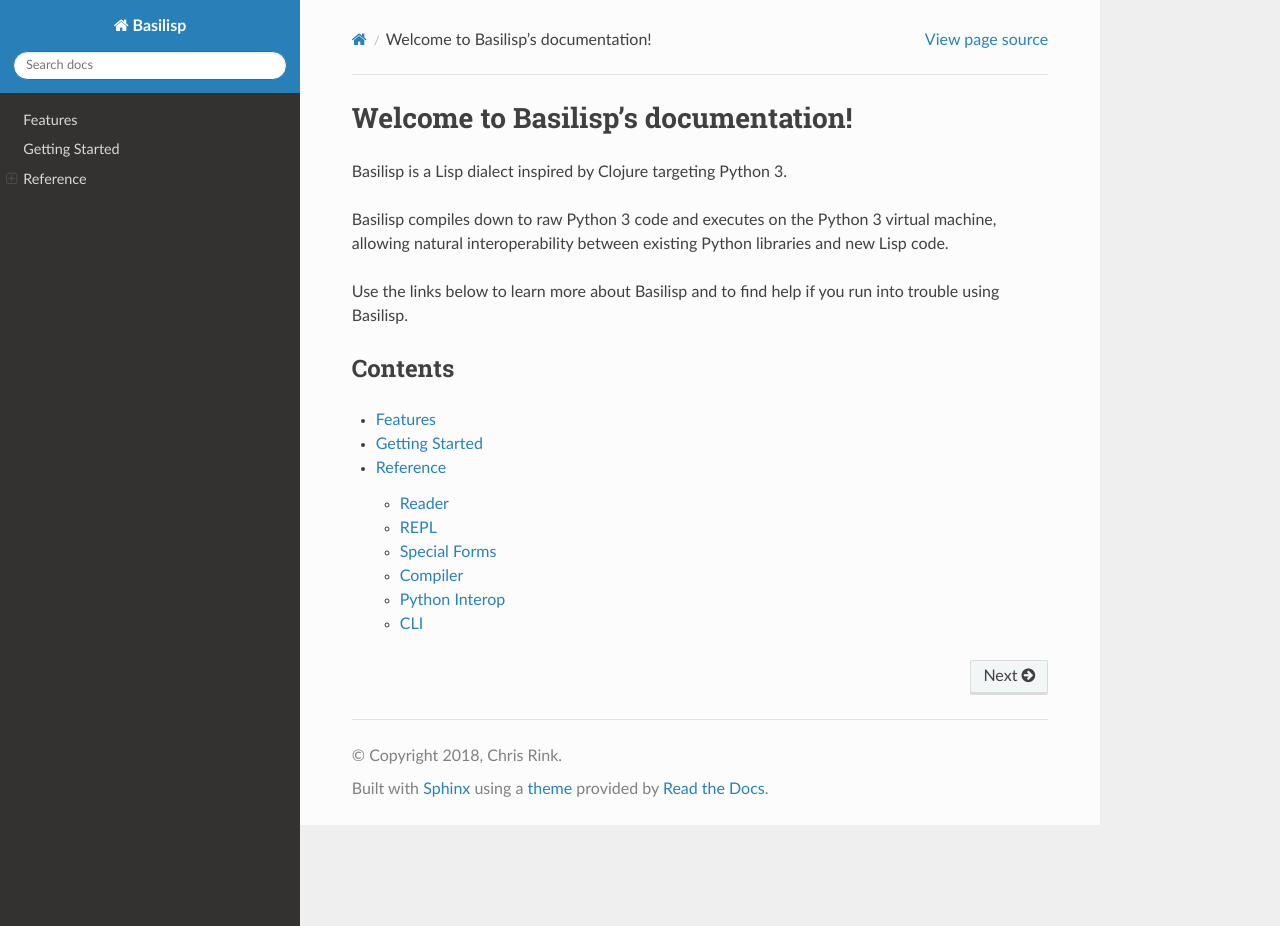
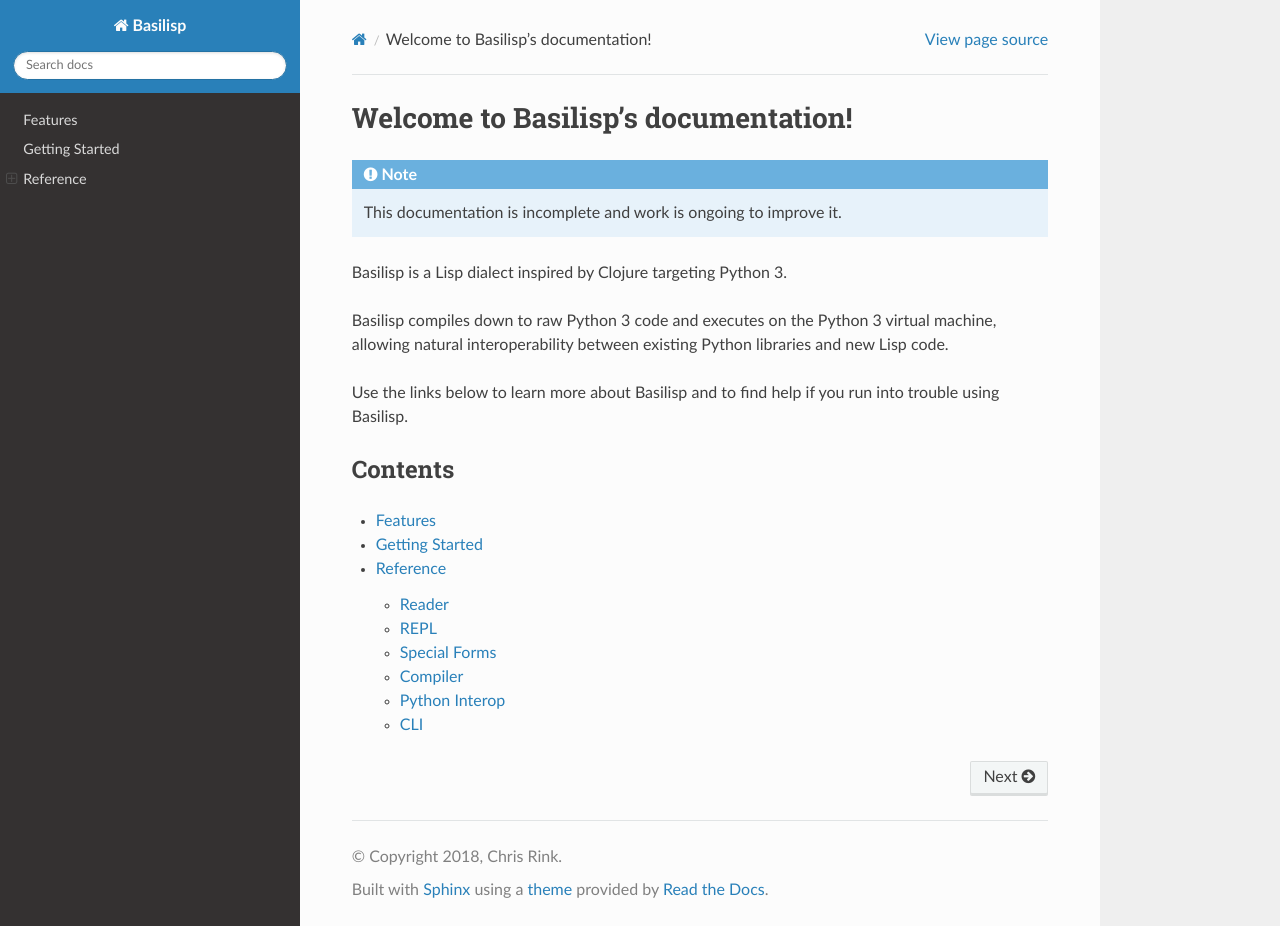
Before and after one commit to basilisp-lang/basilisp, a Sphinx documentation site: the page built from docs/index.rst, in a window 1280 px wide and 926 px high. Built offline with Sphinx 7.4.7 and the Read the Docs theme 2.0.0, drawn with Linux system fonts in a browser that asks for light colours.

Commit message:
Add a small note about documentation being WIP

```diff
--- a/docs/index.rst
+++ b/docs/index.rst
@@ -5,6 +5,10 @@
 
 Welcome to Basilisp's documentation!
 ====================================
+
+.. note::
+
+   This documentation is incomplete and work is ongoing to improve it.
 
 Basilisp is a Lisp dialect inspired by Clojure targeting Python 3.
 
```
